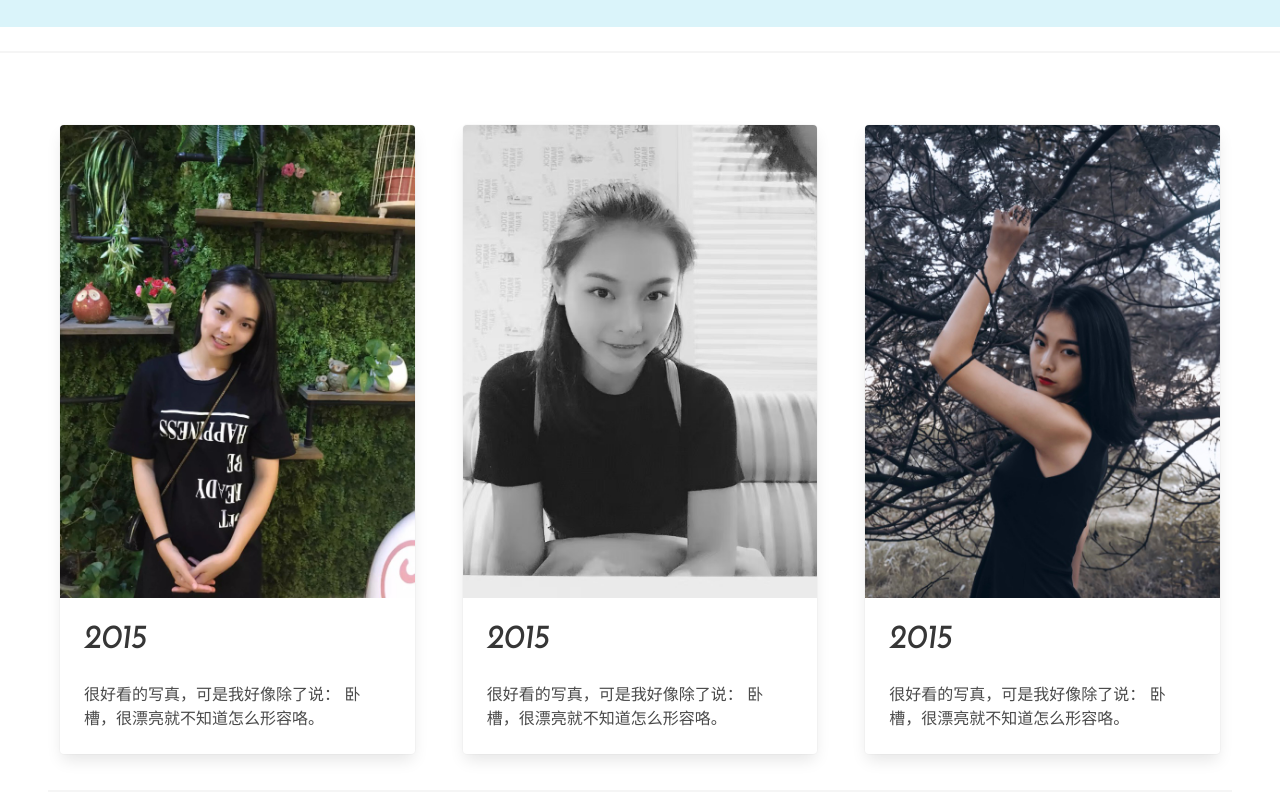
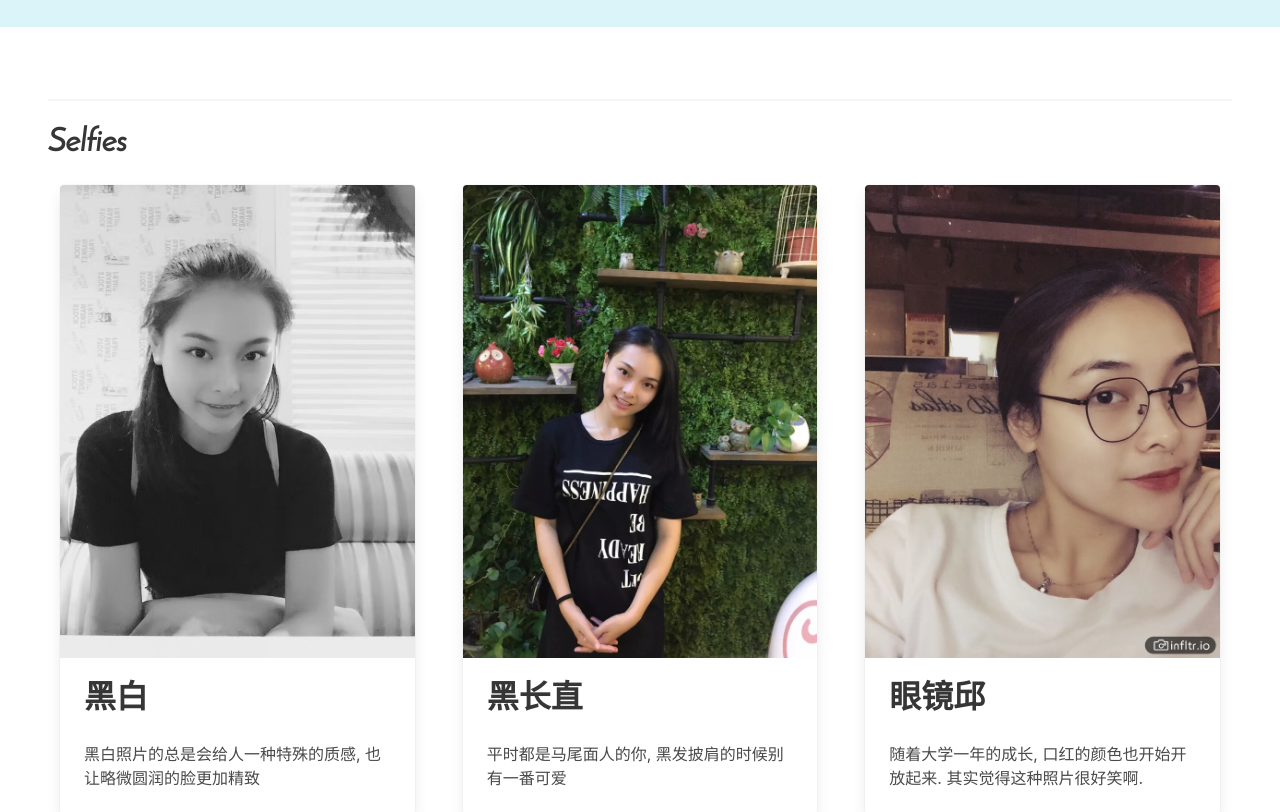
Before and after one commit to QueenYoung/FishOne, a React (Create React App) app: page / in a window 1280 px wide. Shown: the part 260-1072 px from the top of the page. Built offline with nearby package versions, Linux system fonts and the light colour scheme.

Commit message:
添加 Github Pages 的支持

```diff
--- a/public/index.html
+++ b/public/index.html
@@ -10,15 +10,7 @@
     -->
     <link rel="manifest" href="%PUBLIC_URL%/manifest.json">
     <link rel="shortcut icon" href="%PUBLIC_URL%/favicon.ico">
-    <!--
-      Notice the use of %PUBLIC_URL% in the tags above.
-      It will be replaced with the URL of the `public` folder during the build.
-      Only files inside the `public` folder can be referenced from the HTML.
 
-      Unlike "/favicon.ico" or "favicon.ico", "%PUBLIC_URL%/favicon.ico" will
-      work correctly both with client-side routing and a non-root public URL.
-      Learn how to configure a non-root public URL by running `npm run build`.
-    -->
     <title>React App</title>
     <!-- Global site tag (gtag.js) - Google Analytics -->
     <script async src="https://www.googletagmanager.com/gtag/js?id=UA-98717788-1"></script>
@@ -29,6 +21,37 @@
 
       gtag('config', 'UA-98717788-1');
     </script>
+
+    <script type="text/javascript">
+      // Single Page Apps for GitHub Pages
+      // https://github.com/rafrex/spa-github-pages
+      // Copyright (c) 2016 Rafael Pedicini, licensed under the MIT License
+      // ----------------------------------------------------------------------
+      // This script checks to see if a redirect is present in the query string
+      // and converts it back into the correct url and adds it to the
+      // browser's history using window.history.replaceState(...),
+      // which won't cause the browser to attempt to load the new url.
+      // When the single page app is loaded further down in this file,
+      // the correct url will be waiting in the browser's history for
+      // the single page app to route accordingly.
+      (function (l) {
+        if (l.search) {
+          var q = {};
+          l.search.slice(1).split('&').forEach(function (v) {
+            var a = v.split('=');
+            q[a[0]] = a.slice(1).join('=').replace(/~and~/g, '&');
+          });
+          if (q.p !== undefined) {
+            window.history.replaceState(null, null,
+              l.pathname.slice(0, -1) + (q.p || '') +
+              (q.q ? ('?' + q.q) : '') +
+              l.hash
+            );
+          }
+        }
+      }(window.location))
+    </script>
+    <!-- End Single Page Apps for GitHub Pages -->
 
   </head>
   <body>
--- a/src/App.js
+++ b/src/App.js
@@ -40,7 +40,7 @@ class App extends Component {
   render () {
     const { state: { data, isNavbarToggle } } = this
     return (
-      <BrowserRouter>
+      <BrowserRouter >
         <div className="app">
           <Navbar onClick={this.onToggleNavbar} isToggle={isNavbarToggle}/>
           <Route
--- a/src/Introducation.jsx
+++ b/src/Introducation.jsx
@@ -6,8 +6,9 @@ import Card from './components/Card'
 const Introducation = ({ hero, selfies = [], articles = [] }) => (
   <div>
     <Hero {...hero}/>
-    <hr/>
     <section className="section">
+      <hr/>
+      <h2 className="title">Selfies</h2>
       <div className="columns">
         {
           selfies.map((selfies, i) => (
--- a/src/Reason.jsx
+++ b/src/Reason.jsx
@@ -1,6 +1,7 @@
 import React from 'react'
 const Reason = () => (
   <section className="section">
+      <h3 className="subtitle">未完成</h3>
       <div className="tile is-ancestor">
         <div className="tile is-vertical is-8">
           <div className="tile">
--- a/src/articles.js
+++ b/src/articles.js
@@ -43,18 +43,18 @@ const data = {
   ],
   selfies: [
     {
-      title: '2015',
-      text: '很好看的写真，可是我好像除了说： 卧槽，很漂亮就不知道怎么形容咯。',
+      title: '黑白',
+      text: '黑白照片的总是会给人一种特殊的质感, 也让略微圆润的脸更加精致',
+      pic: qyy2
+    },
+    {
+      title: '黑长直',
+      text: '平时都是马尾面人的你, 黑发披肩的时候别有一番可爱',
       pic: qyy1
     },
     {
-      title: '2015',
-      text: '很好看的写真，可是我好像除了说： 卧槽，很漂亮就不知道怎么形容咯。',
-      pic: qyy2
-    },
-    {
-      title: '2015',
-      text: '很好看的写真，可是我好像除了说： 卧槽，很漂亮就不知道怎么形容咯。',
+      title: '眼镜邱',
+      text: '随着大学一年的成长, 口红的颜色也开始开放起来. 其实觉得这种照片很好笑啊.',
       pic: qyy3
     }
   ],
```
Also changed, not shown: 404.html (added, +41 -0 lines), src/img/qyy3.jpg, 1 other file (tests, documents, lock files or other folders).
